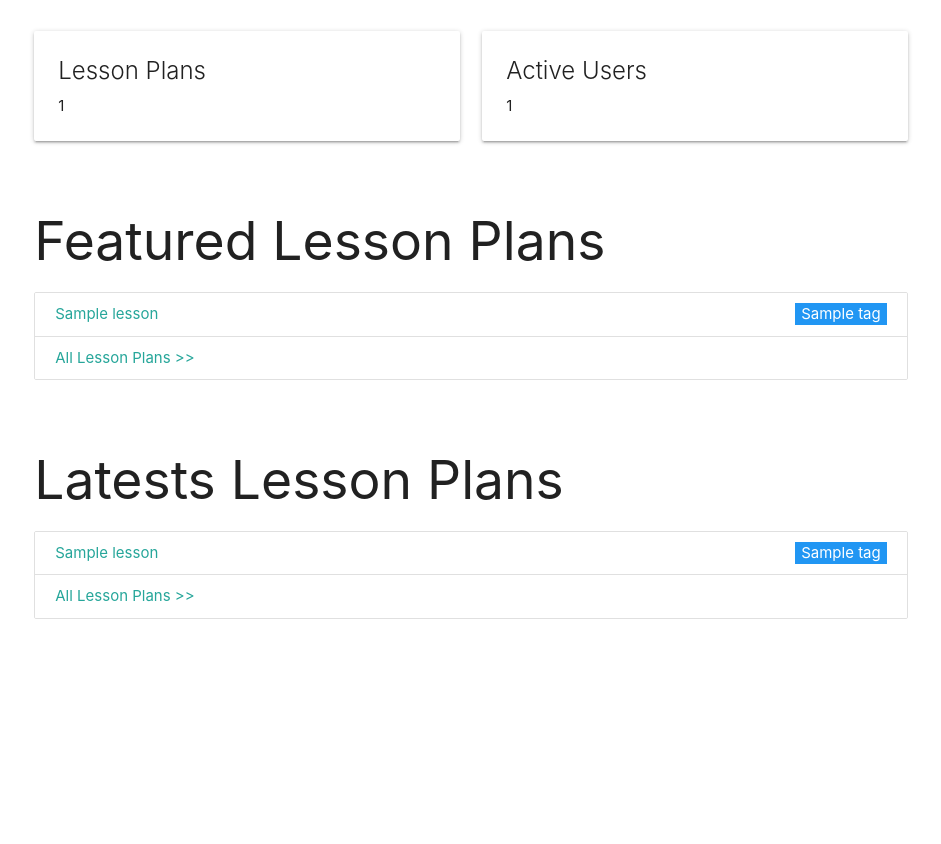
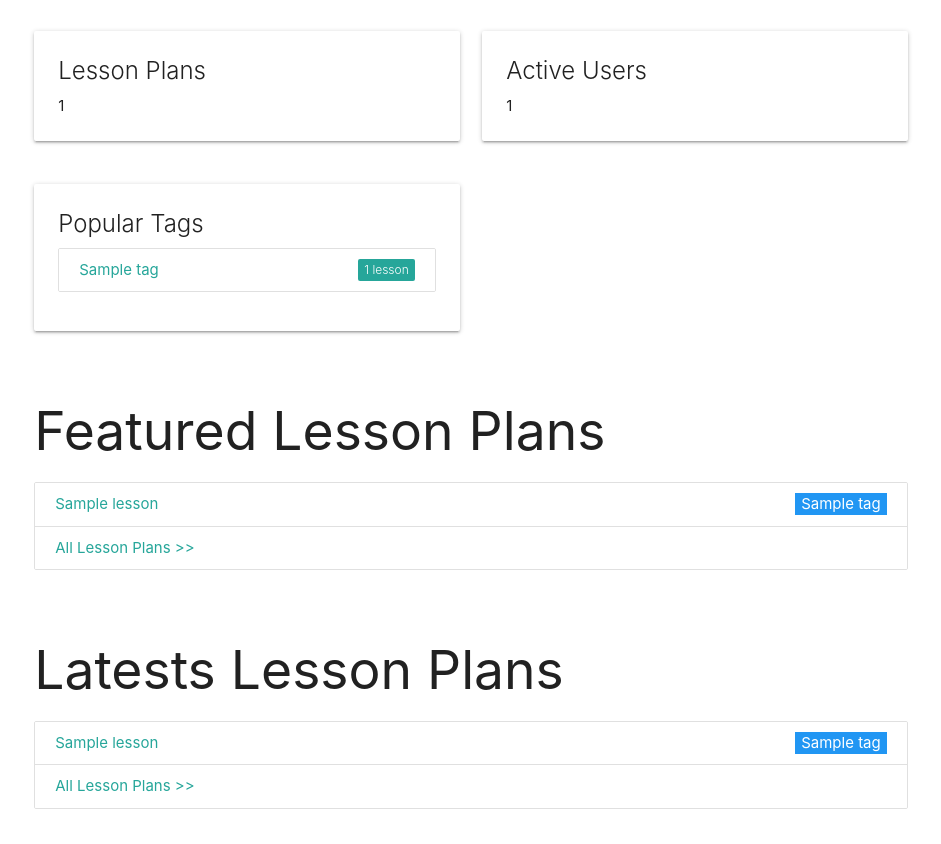
Before and after one commit to denibulkashvili/LessonPlannerSocial, a Django app: page / in a window 1280 px wide. Shown: the part 177-1021 px from the top of the page, without its empty margins (169-1110 px from the left). Before the commit the page ends 796 px from the top, so only its background shows below. Run offline with Django 3.2, Linux system fonts and the light colour scheme; tables that the repository leaves empty hold one stand-in row (values such as "Sample post").

Commit message:
Add popular tags section

```diff
--- a/lesson_planner/views.py
+++ b/lesson_planner/views.py
@@ -1,7 +1,8 @@
 """Views for the Lesson Planner project"""
 from django.views.generic import TemplateView, ListView
-from lessons.models import Lesson
 from django.contrib.auth.models import User
+from django.db.models import Count
+from lessons.models import Lesson, Tag
 
 
 class HomePage(ListView):
@@ -9,14 +10,20 @@ class HomePage(ListView):
     template_name = "index.html"
     model = Lesson
 
+    @staticmethod
+    def get_popular_tags():
+        """Gets a list of tags ordered by most amount of lessons"""
+        all_tags = Tag.objects.all()
+        ordered_tags = all_tags.annotate(num_lessons=Count('lesson')).order_by('-num_lessons')
+        return ordered_tags[:5]
 
     def get_context_data(self, **kwargs):
         context = super().get_context_data(**kwargs)
         context["latest"] = Lesson.objects.all()[:10]
         context["featured"] = Lesson.objects.filter(is_featured=True)
         context["num_users"] = User.objects.all().count()
+        context["popular_tags"] = self.get_popular_tags()
         return context
-
 
 
 class HelloPage(TemplateView):
--- a/templates/index.html
+++ b/templates/index.html
@@ -24,6 +24,28 @@
           <p>{{ num_users }}</p>
         </div>
       </div>
+    </div>
+  </div>
+
+  <div class="row">
+    <!-- Popular Tags -->
+    <div class="col s6">
+      <div class="card">
+        <div class="card-content">
+          <span class="card-title">Popular Tags</span>
+          <ul class="collection">
+            {% for tag in popular_tags %}
+              <a href="{% url 'lessons:tag_detail' slug=tag.slug %}" class="collection-item">
+                {{ tag.name }}
+                <span class="new badge" data-badge-caption="lesson{{ tag.lessons.all.count|pluralize }}">{{ tag.lessons.all.count }}</span>
+              </a>
+            {% empty %}
+              <li class="collection-item">No tags yet.</li>
+            {% endfor %}
+          </ul>
+        </div>
+      </div>
+
     </div>
   </div>
 
```
